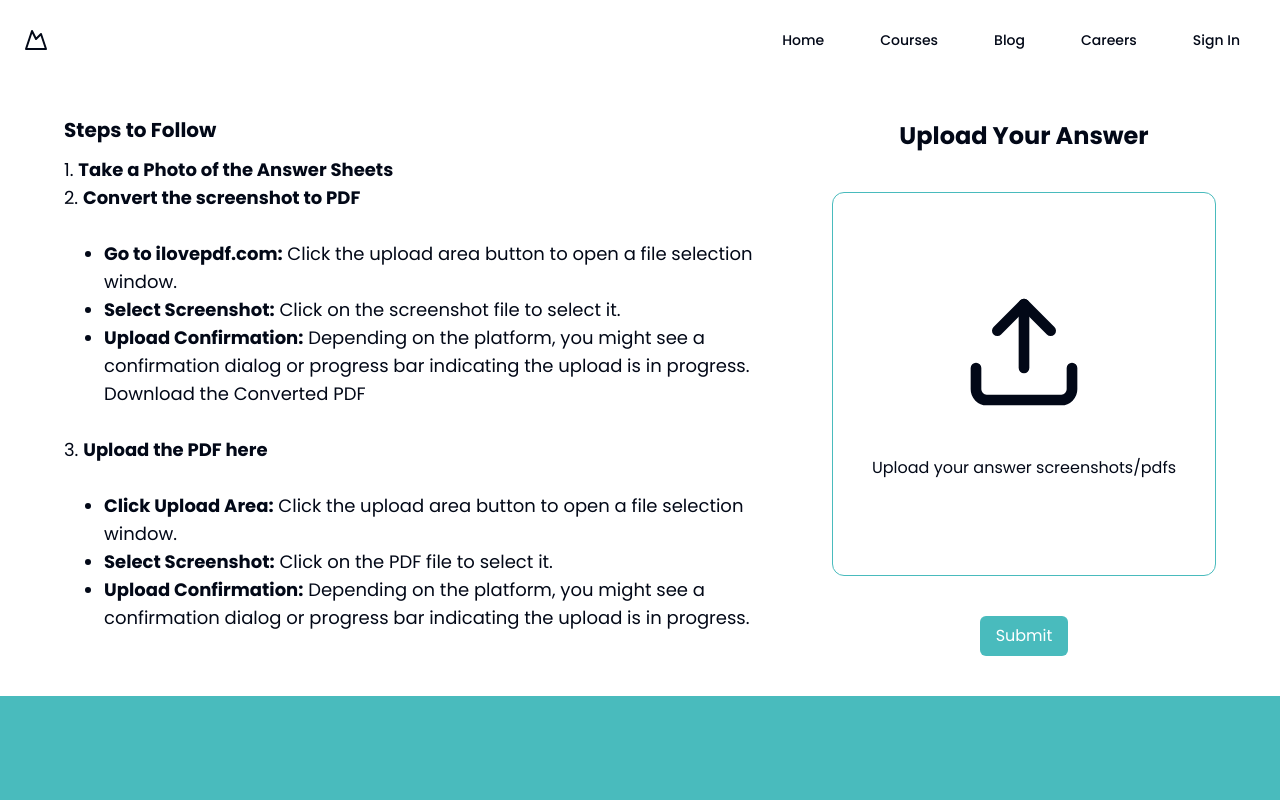
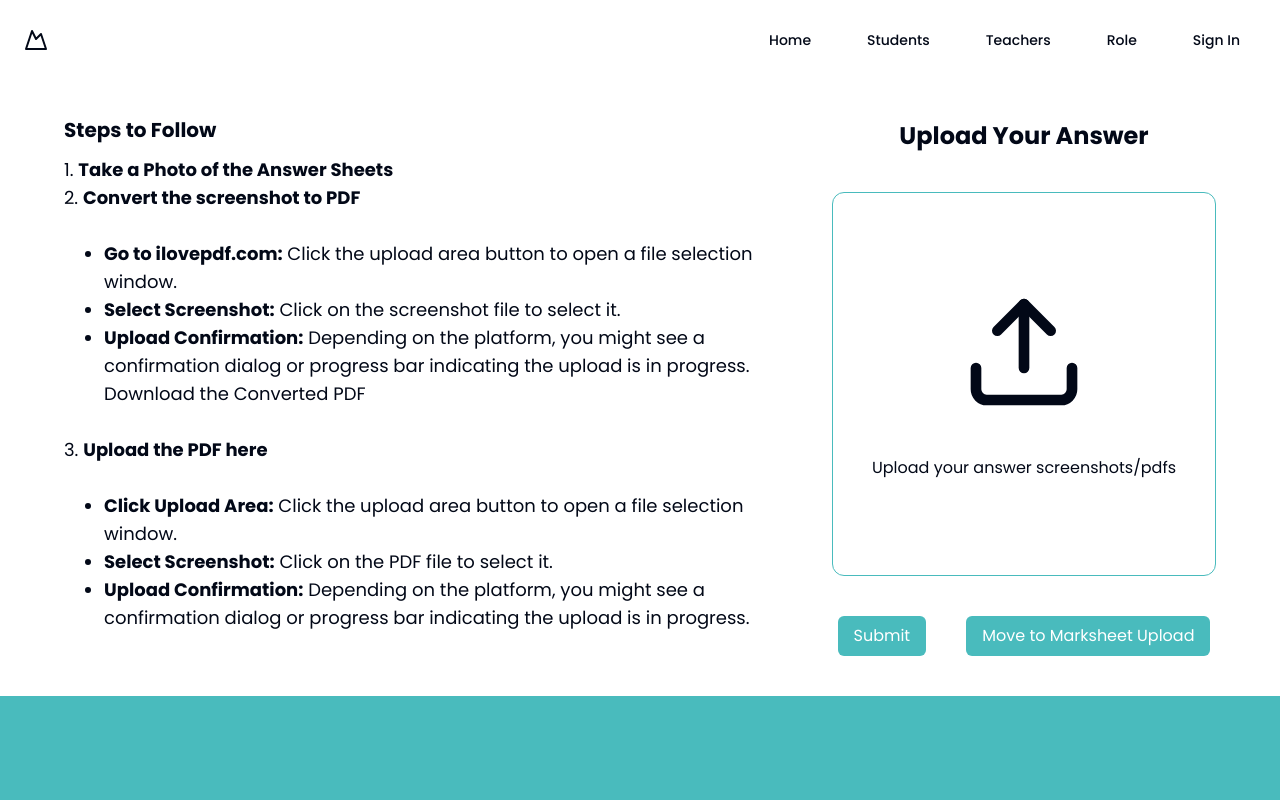
Before and after one commit to kartikm7/team-ventures-devopia, a Next.js app in the folder client/: page /answer-upload in a window 1280 px wide. Shown: the top 800 px of the page. Built offline with nearby package versions, Linux system fonts and the light colour scheme; no server answers.

Commit message:
Added Navbar Routes for proper routing

```diff
--- a/client/src/app/answer-upload/page.tsx
+++ b/client/src/app/answer-upload/page.tsx
@@ -10,6 +10,7 @@ import axios from 'axios';
 import { useUser } from '@clerk/nextjs';
 import { set } from 'react-hook-form';
 import { useRouter } from 'next/navigation';
+import Link from 'next/link';
 interface AnswerUploadProps {
     // Add any props you might need here
 }
@@ -29,11 +30,12 @@ const AnswerUpload: React.FC<AnswerUploadProps> = () => {
     const handleSubmit = async () => {
         if (!selectedFile || !user.user?.id) return;
         setLoading(true);
+        if (!user.user) return;
         try {
             const storageRef = ref(storage, `${user.user.id}/answers/${selectedFile.name}`);
             await uploadBytes(storageRef, selectedFile);
             const downloadURL = await getDownloadURL(storageRef);
-
+            console.log("Download URL: ", downloadURL);
             const response = await axios.post('http://127.0.0.1:5000/score_student', {
                 image_path: downloadURL,
             })
@@ -81,7 +83,10 @@ const AnswerUpload: React.FC<AnswerUploadProps> = () => {
                 {selectedFile && (
                     <p>Selected file: {selectedFile.name}</p>
                 )}
-                <button className='px-4 py-2 text-white rounded-md bg-green-dark' disabled={!selectedFile} onClick={handleSubmit}>Submit</button>
+                <div className='flex gap-10'>
+                    <button className='px-4 py-2 text-white rounded-md bg-green-dark' disabled={!selectedFile} onClick={handleSubmit}>Submit</button>
+                    <button className='px-4 py-2 text-white rounded-md bg-green-dark' disabled={!selectedFile} onClick={() => router.push("/marksheet-upload")}>Move to Marksheet Upload</button>
+                </div>
             </div>
             <div className='flex flex-col gap-3'>
                 <p className='text-xl font-bold'>Steps to Follow</p>
--- a/client/src/app/marksheet-upload/page.tsx
+++ b/client/src/app/marksheet-upload/page.tsx
@@ -10,6 +10,7 @@ import { doc, setDoc } from 'firebase/firestore';
 import { ref, uploadBytes, getDownloadURL } from 'firebase/storage';
 import { useRouter } from 'next/navigation';
 import axios from 'axios';
+import Link from 'next/link';
 import { set } from 'react-hook-form';
 interface MarksheetUploadProps {
     // Add any props you might need here
@@ -21,6 +22,7 @@ const AnswerUpload: React.FC<MarksheetUploadProps> = () => {
     const [responseData, setResponseData] = useState<any>(null);
     const [url, setUrl] = useState<string>('');
     const user = useUser();
+    const router = useRouter();
 
     const handleFileChange = (event: React.ChangeEvent<HTMLInputElement>) => {
         const file = event.target.files?.[0];
@@ -28,7 +30,6 @@ const AnswerUpload: React.FC<MarksheetUploadProps> = () => {
         setSelectedFile(file);
         console.log(file);
     };
-    const router = useRouter();
     const handleSubmit = async () => {
         setIsLoading(true);
         const fileRef = ref(storage, `users/${user.user?.id}/answer/${selectedFile?.name}`);
@@ -96,7 +97,10 @@ const AnswerUpload: React.FC<MarksheetUploadProps> = () => {
                 {selectedFile && (
                     <p>Selected file: {selectedFile.name}</p>
                 )}
-                <button className='px-4 py-2 text-white rounded-md bg-green-dark' disabled={!selectedFile} onClick={handleSubmit}>Submit</button>
+                <div className='flex gap-10'>
+                    <button className='px-4 py-2 text-white rounded-md bg-green-dark cursor-pointer' disabled={!selectedFile} onClick={handleSubmit}>Submit</button>
+                    <Link href='/answer-upload'><button className='px-4 py-2 text-white rounded-md bg-green-dark cursor-pointer' disabled={!selectedFile} >Move to Answer Upload</button></Link>
+                </div>
             </div>
             <div className='flex flex-col gap-3'>
                 <p className='text-xl font-bold'>Steps to Follow</p>
--- a/client/src/app/navbar2.tsx
+++ b/client/src/app/navbar2.tsx
@@ -29,17 +29,17 @@ export default function Navbar() {
                         <SignedIn>
                             <UserButton />
                         </SignedIn>
-                        <Link className="flex items-center w-full py-2 text-lg font-semibold" href="#">
+                        <Link className="flex items-center w-full py-2 text-lg font-semibold" href="/">
                             Home
                         </Link>
-                        <Link className="flex items-center w-full py-2 text-lg font-semibold" href="#">
-                            Courses
+                        <Link className="flex items-center w-full py-2 text-lg font-semibold" href="/form/student-form">
+                            Students
                         </Link>
-                        <Link className="flex items-center w-full py-2 text-lg font-semibold" href="#">
-                            Blog
+                        <Link className="flex items-center w-full py-2 text-lg font-semibold" href="/form/teacher-form">
+                            Teachers
                         </Link>
-                        <Link className="flex items-center w-full py-2 text-lg font-semibold" href="#">
-                            Careers
+                        <Link className="flex items-center w-full py-2 text-lg font-semibold" href="/type">
+                            Role
                         </Link>
                         <SignedIn>
                             <Link className="flex items-center w-full py-2 text-lg font-semibold" href="/dashboard/student">
@@ -66,27 +66,27 @@ export default function Navbar() {
             <nav className="hidden gap-6 ml-auto lg:flex">
                 <Link
                     className="group inline-flex h-9 w-max items-center justify-center rounded-md bg-white px-4 py-2 text-sm font-medium transition-colors hover:bg-gray-100 hover:text-gray-900 focus:bg-gray-100 focus:text-gray-900 focus:outline-none disabled:pointer-events-none disabled:opacity-50 data-[active]:bg-gray-100/50 data-[state=open]:bg-gray-100/50 dark:bg-gray-950 dark:hover:bg-gray-800 dark:hover:text-gray-50 dark:focus:bg-gray-800 dark:focus:text-gray-50 dark:data-[active]:bg-gray-800/50 dark:data-[state=open]:bg-gray-800/50"
-                    href="#"
+                    href="/"
                 >
                     Home
                 </Link>
                 <Link
                     className="group inline-flex h-9 w-max items-center justify-center rounded-md bg-white px-4 py-2 text-sm font-medium transition-colors hover:bg-gray-100 hover:text-gray-900 focus:bg-gray-100 focus:text-gray-900 focus:outline-none disabled:pointer-events-none disabled:opacity-50 data-[active]:bg-gray-100/50 data-[state=open]:bg-gray-100/50 dark:bg-gray-950 dark:hover:bg-gray-800 dark:hover:text-gray-50 dark:focus:bg-gray-800 dark:focus:text-gray-50 dark:data-[active]:bg-gray-800/50 dark:data-[state=open]:bg-gray-800/50"
-                    href="#"
+                    href="/form/student-form"
                 >
-                    Courses
+                    Students
                 </Link>
                 <Link
                     className="group inline-flex h-9 w-max items-center justify-center rounded-md bg-white px-4 py-2 text-sm font-medium transition-colors hover:bg-gray-100 hover:text-gray-900 focus:bg-gray-100 focus:text-gray-900 focus:outline-none disabled:pointer-events-none disabled:opacity-50 data-[active]:bg-gray-100/50 data-[state=open]:bg-gray-100/50 dark:bg-gray-950 dark:hover:bg-gray-800 dark:hover:text-gray-50 dark:focus:bg-gray-800 dark:focus:text-gray-50 dark:data-[active]:bg-gray-800/50 dark:data-[state=open]:bg-gray-800/50"
-                    href="#"
+                    href="/form/teacher-form"
                 >
-                    Blog
+                    Teachers
                 </Link>
                 <Link
                     className="group inline-flex h-9 w-max items-center justify-center rounded-md bg-white px-4 py-2 text-sm font-medium transition-colors hover:bg-gray-100 hover:text-gray-900 focus:bg-gray-100 focus:text-gray-900 focus:outline-none disabled:pointer-events-none disabled:opacity-50 data-[active]:bg-gray-100/50 data-[state=open]:bg-gray-100/50 dark:bg-gray-950 dark:hover:bg-gray-800 dark:hover:text-gray-50 dark:focus:bg-gray-800 dark:focus:text-gray-50 dark:data-[active]:bg-gray-800/50 dark:data-[state=open]:bg-gray-800/50"
-                    href="#"
+                    href="/type"
                 >
-                    Careers
+                    Role
                 </Link>
                 <SignedIn>
                     <Link className="group inline-flex h-9 w-max items-center justify-center rounded-md bg-white px-4 py-2 text-sm font-medium transition-colors hover:bg-gray-100 hover:text-gray-900 focus:bg-gray-100 focus:text-gray-900 focus:outline-none disabled:pointer-events-none disabled:opacity-50 data-[active]:bg-gray-100/50 data-[state=open]:bg-gray-100/50 dark:bg-gray-950 dark:hover:bg-gray-800 dark:hover:text-gray-50 dark:focus:bg-gray-800 dark:focus:text-gray-50 dark:data-[active]:bg-gray-800/50 dark:data-[state=open]:bg-gray-800/50" href="/dashboard/student" >Dashboard</Link>
```
